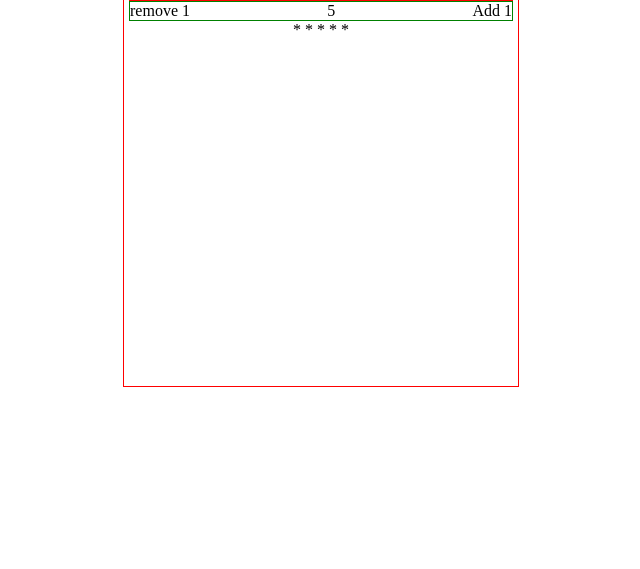
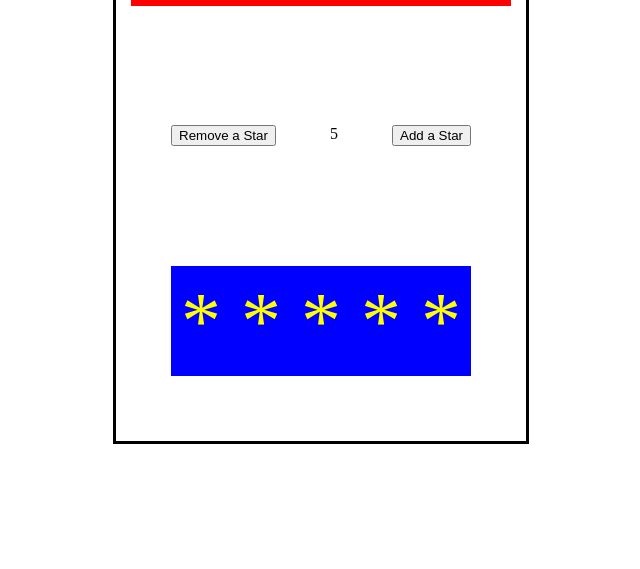
Before and after one commit to mitchg1983/star-project, a plain HTML site: page index.html in a window 1280 px wide. Shown: the part 247-816 px from the top of the page, without its empty margins (327-967 px from the left). Drawn offline with Linux system fonts and the light colour scheme.

Commit message:
Add buttons and script for output.

```diff
--- a/css/style.css
+++ b/css/style.css
@@ -7,12 +7,14 @@
 }
 
 .app-border {
-  height: 55vh;
-  width: 30vw;
-  border: solid red 1px;
+  height: 550px;
+  width: 400px;
+  border: solid black 3px;
   padding: 5px;
   display: flex;
   flex-direction: column;
+  justify-content: space-around;
+  align-items: center;
 }
 
 .navbar {
@@ -22,17 +24,24 @@
   background-color: red;
   padding: 10px;
   height: 40px;
-  border-bottom: 100px;
+  width: 90%;
 }
 
 .selector-field {
   display: flex;
-  border: solid 1px green;
   justify-content: space-between;
   height: auto;
+  width: 75%;
 }
 
 .star-field {
   display: flex;
-  justify-content: center;
+  background-color: blue;
+  width: 75%;
+  color: yellow;
+  display: flex;
+  justify-content: space-around;
+  font-size: 5em;
+  height: 20%;
+  align-items: center;
 }
--- a/index.html
+++ b/index.html
@@ -12,14 +12,25 @@
       <div class="app-border">
         <div class="navbar">
           <div class="navar-logo">LOGO</div>
+
           <div class="navbar-menu">menu</div>
         </div>
+
         <div class="selector-field">
-          <div class="remove-star">remove 1</div>
-          <div class="star-rating">5</div>
-          <div class="add-star">Add 1</div>
+          <button onClick="removeStar()">Remove a Star</button>
+
+          <div class="star-rating" id="StarOutput">5</div>
+
+          <button onClick="starClick('add')">Add a Star</button>
         </div>
-        <div class="star-field">* * * * *</div>
+
+        <div class="star-field">
+          <div class="star oneS">*</div>
+          <div class="star twoS">*</div>
+          <div class="star threeS">*</div>
+          <div class="star fourS">*</div>
+          <div class="star fiveS">*</div>
+        </div>
       </div>
     </div>
 
--- a/js/app.js
+++ b/js/app.js
@@ -0,0 +1,29 @@
+function removeStar() {
+  let starOutput = Number(document.getElementById("StarOutput").innerHTML);
+  console.log("removeStar...", starOutput);
+
+  if (starOutput > 1) {
+    document.getElementById("StarOutput").innerHTML = starOutput - 1;
+  }
+
+  return;
+}
+
+function addStar() {
+  console.log(starOutput + 1);
+
+  return;
+}
+
+function starClick(input) {
+  console.log("Starting starClick...");
+  console.log("input is, ...", input);
+  let starOutput = Number(document.getElementById("StarOutput").innerHTML);
+  console.log("current starOutput is, ...", starOutput);
+
+  if (input === "add") {
+    if (starOutput < 5) {
+      document.getElementById("StarOutput").innerHTML = starOutput + 1;
+    }
+  }
+}
```
